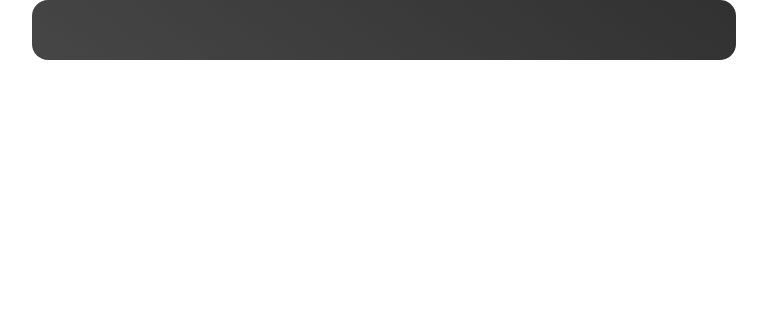
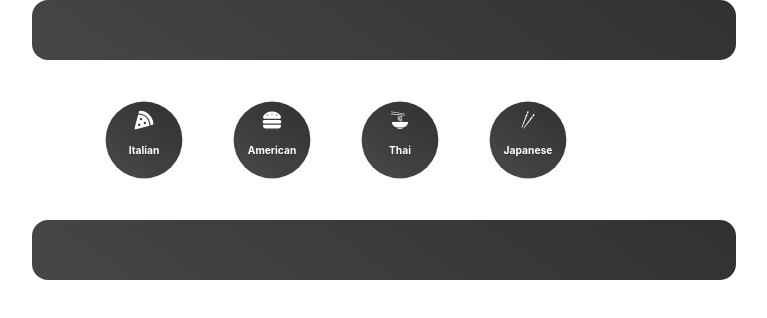
Before and after one commit to lahda/recette_cuisine, a React (Create React App) app: page /Search in a window 1280 px wide. Shown: the top 318 px of the page, without its empty margins (288-1055 px from the left). Built offline with nearby package versions, Linux system fonts and the light colour scheme.

Commit message:
03/10/2022 First

```diff
--- a/src/App.js
+++ b/src/App.js
@@ -6,18 +6,22 @@ import Categories from "./components/Categories";
 import Cuisine from "./pages/Cuisine";
 import Search from "./components/Search";
 import Searched from "./pages/Searched";
+import Recipe from "./pages/Recipe";
 
 function App() {
   return (
     <div className="App">
       <BrowserRouter>
         <AnimatePresence/>
+        <Search/>
+        <Categories/>
         <Routes>
           <Route index element={<Home/>}/>
           <Route path="categories" element={<Categories/>}/>
           <Route path="cuisine/:type" element={<Cuisine/>}/>
           <Route path="Search" element={<Search/>}/>
           <Route path="Searched" element={<Searched/>}/>
+          <Route path="Recipe" element = {<Recipe/>}/>
         </Routes>
       </BrowserRouter>
     </div>
--- /dev/null
+++ b/src/components/Categories.css
@@ -0,0 +1,42 @@
+.list {
+    display: flex;
+    justify-content: center;
+    margin: 2rem 0rem;
+}
+
+.slink {
+    display: flex;
+    flex-direction: column;
+    justify-content: center;
+    align-items: center;
+    border-radius: 50%;
+    margin-right: 2rem;
+    text-decoration: none;
+    background: linear-gradient(35deg, #494949, #313131);
+    width: 6rem;
+    height:6rem;
+    cursor: pointer;
+    transform: scale(0.8);
+}
+
+.h4 {
+    color:white;
+}
+
+.svg{
+    color: white;
+}
+
+.h4-1 {
+    color: white;
+    font-size:0.8rem;
+}
+
+.svg-1{
+    color: white;
+    font-size: 1.5rem;
+}
+
+.active{
+    background: linear-gradient(to right, #f27121, #e94057);
+}
--- a/src/components/Categories.jsx
+++ b/src/components/Categories.jsx
@@ -3,28 +3,36 @@ import {GiNoodles, GiChopsticks} from "react-icons/gi";
 import styled from "styled-components";
 import {NavLink} from "react-router-dom";
 
+import './Categories.css';
 
 function Categories() {
     return(
-        <List>
+        <div className="list">
             <NavLink to={"/Cuisine/Italian"}>
-               <FaPizzaSlice/>
-               <h4>Italien</h4>
+                <div className="slink">
+                    <FaPizzaSlice className="svg-1"/>
+                    <h4 className="h4-1">Italian</h4>
+                </div>
             </NavLink>
             <NavLink to={"/Cuisine/American"}>
-               <FaHamburger/>
-               <h4>Americain</h4>
+                <div className="slink">
+                    <FaHamburger className="svg-1"/>
+                    <h4 className="h4-1">American</h4>
+                </div>
             </NavLink>
             <NavLink to={"/Cuisine/French"}>
-               <GiNoodles/>
-               <h4>Français</h4>
+                <div className="slink">
+                    <GiNoodles className="svg-1"/>
+                    <h4 className="h4-1">Thai</h4>
+                </div>
             </NavLink>
             <NavLink to={"/Cuisine/japanese"}>
-               <GiChopsticks/>
-               <h4>Japon</h4>
+                <div className="slink">
+                    <GiChopsticks className="svg-1"/>
+                    <h4 className="h4-1">Japanese</h4>
+                </div>
             </NavLink>
-        </List>
-
+        </div>
     );
 }
 
--- a/src/components/Classique.jsx
+++ b/src/components/Classique.jsx
@@ -2,7 +2,7 @@ import React from "react";
 import { useState, useEffect } from "react";
 import axios from "axios";
 
-import data from "../utils/data.js";
+import data from "../utils/Data.js";
 import {Splide, SplideSlide} from "@splidejs/react-splide";
 import '@splidejs/react-splide/css';
 
--- a/src/components/Populaire.jsx
+++ b/src/components/Populaire.jsx
@@ -2,7 +2,7 @@ import React from "react";
 import { useState, useEffect } from "react";
 import axios from "axios";
 
-import data from "../utils/data.js";
+import data from "../utils/Data.js";
 import {Splide, SplideSlide} from "@splidejs/react-splide";
 import '@splidejs/react-splide/css';
 
--- a/src/components/Search.jsx
+++ b/src/components/Search.jsx
@@ -9,20 +9,26 @@ import {useNavigate} from "react-router-dom";
 
 function Search() {
     const[input, setInput]= useState("");
-    const navigate= useNavigate();
+    const navigate = useNavigate();
+
+    const inputHandler = (event) => {
+      setInput(event.target.value);
+    }
+
     const submitHandler= (e)=> {
         e.preventDefault();
         navigate('/Searched/' + input);
     };
+
     return (
       <div>
         <FormStyle OnSubmit={submitHandler}>
             <FaSearch></FaSearch>
             <div>
              <input
-             OnChange ={(e)=> setInput(e.target.value)}
-             type="text"
-             value={input}
+              onChange={inputHandler}
+              type="text"
+              value={input}
              />
             </div>
         </FormStyle>
@@ -53,6 +59,6 @@ function Search() {
     transform: translate(100%, -50%);
     color:white;
   }
-  `
+  `;
 
   export default Search;
--- a/src/pages/Cuisine.jsx
+++ b/src/pages/Cuisine.jsx
@@ -1,7 +1,7 @@
 import React from "react";
 import { useState, useEffect } from "react";
 import axios from "axios";
-import data from "../utils/data.js";
+import data from "../utils/Data.js";
 
 
 
@@ -9,7 +9,7 @@ function Cuisine(){
     const [cuisine, setCuisine] = useState([]);
 
     useEffect(() => {
-        getCuisine()
+        getCuisine();
     },[]);
 
     const getCuisine = async() => {
@@ -20,7 +20,6 @@ function Cuisine(){
             console.log(data.recipes);
         }).catch(error => {
             console.log(error);
-
         });
     };
 
--- a/src/pages/Home.jsx
+++ b/src/pages/Home.jsx
@@ -1,17 +1,10 @@
 import Classique from "../components/Classique";
 import Populaire from "../components/Populaire";
 import React from "react";
-import Categories from "../components/Categories";
-import Search from "../components/Search";
-import Searched from "./Searched";
-
-
 
 function Home(){
     return(
         <div>
-            <Search/>
-            <Categories/>
             <Classique />
             <Populaire />
         </div>
--- a/src/pages/Recipe.jsx
+++ b/src/pages/Recipe.jsx
@@ -0,0 +1,28 @@
+import React from "react";
+import {useEffect, useState} from "react";
+import data from "../utils/Data";
+import axios from "axios";
+
+
+function Recipe(){
+    const [details, setDetails] = useState();
+    useEffect(() => {
+        getDetails()
+    },[]);
+    const getDetails = async () =>{
+        const url = data.url.base + data.url.recipe + data.spoonacularKey + "&number=9&tags=information";
+        axios.get(url).then(res => {
+            console.log(res.data);
+            setDetails(res.data.recipes);
+            console.log(data.recipes);
+        }).catch(error => {
+            console.log(error);
+        });
+    }
+    return(
+        <div>
+            {details.title}
+        </div>
+    );
+}
+export default Recipe;
--- /dev/null
+++ b/src/pages/Searched.jsx
@@ -0,0 +1,33 @@
+import React, { useState, useEffect } from "react";
+import {useParams} from "react-router-dom";
+import axios from 'axios';
+
+import data from '../utils/Data';
+
+function Searched() {
+    const [searchedRecipes, setSearchedRecipes] = useState([]);
+    let params = useParams();
+
+    useEffect(() => {
+        getSearched(params.search)
+    },[params.Search]);
+
+    const getSearched = async() => {
+        const url = data.url.base + data.url.recipe + data.spoonacularKey + "&number=10&tags=complexSearch&Query=name";
+        axios.get(url).then(res => {
+            console.log(res.data);
+            setSearchedRecipes(res.data.recipes);
+            console.log(data.recipes);
+        }).catch(error => {
+            console.log(error);
+
+        });
+    };
+
+    return (
+      <div>
+       Searched
+      </div>
+    );
+  }
+export default Searched;
--- a/src/pages/styles1.css
+++ b/src/pages/styles1.css
@@ -4,16 +4,16 @@
     grid-gap: 3rem;
 }
 
-.card.img{
+.card .img{
     width: 100%;
     border-radius: 2rem;
 }
 
-.card.a{
+.card .a{
     text-decoration: none;
 }
 
-.card.h4{
+.card .h4{
     text-align: center;
     padding: 2rem;
 }
```
